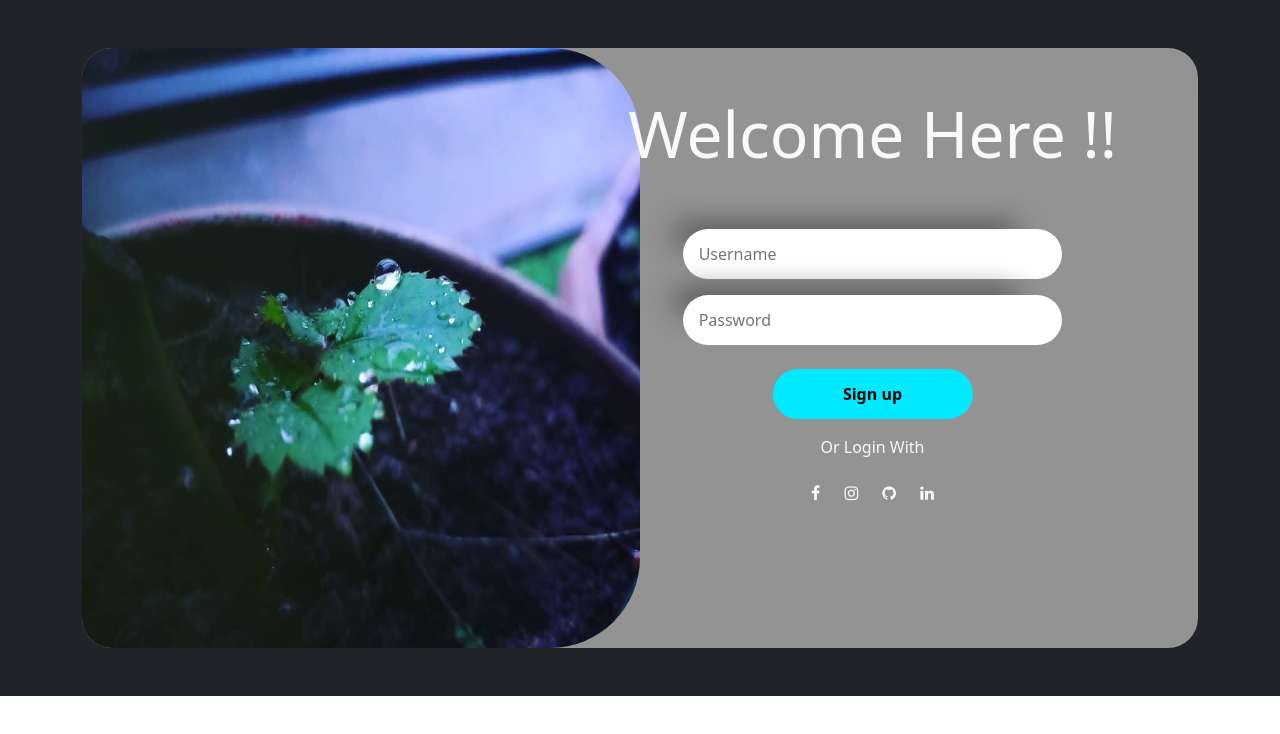
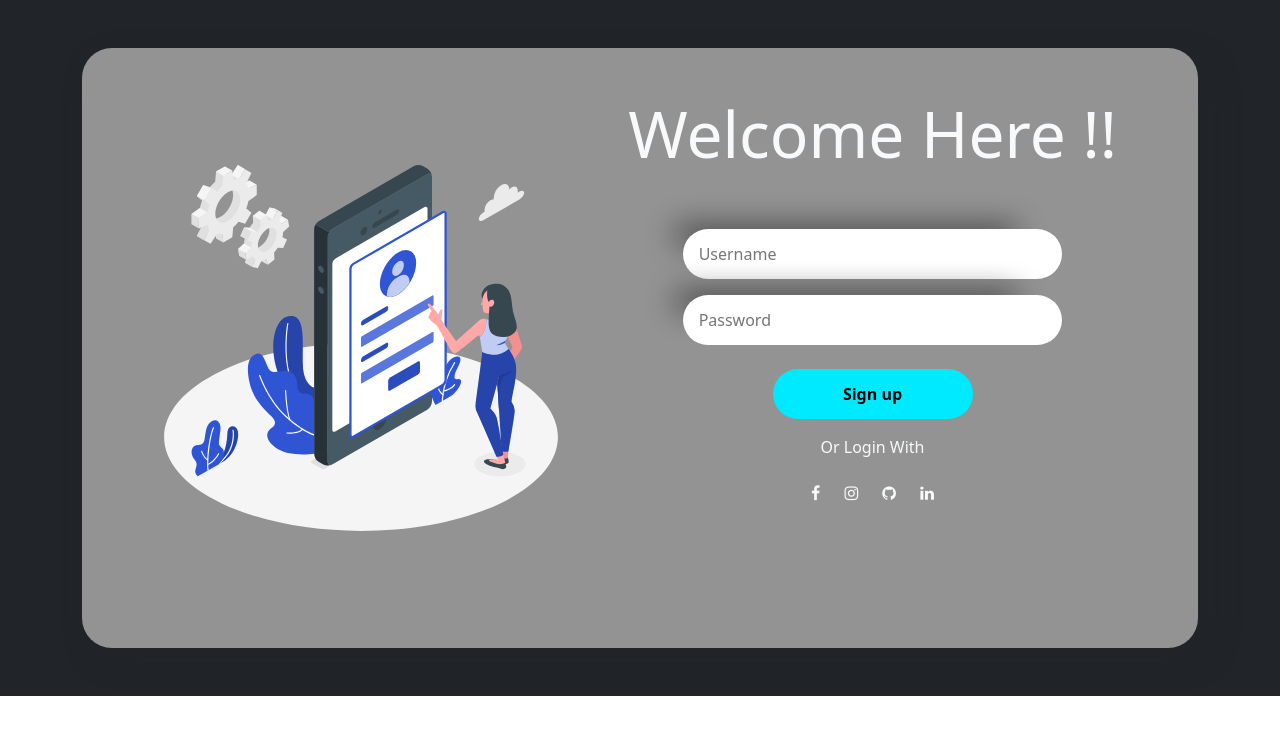
Before and after one commit to Hashim11Mub/Bootstrap, a plain HTML site: page index.html in a window 1280 px wide. Drawn offline with nearby package versions, Linux system fonts and the light colour scheme.

Commit message:
Finished

```diff
--- a/index.html
+++ b/index.html
@@ -15,7 +15,7 @@
     <div class="container">
         <div class="row g-0">
             <div class="col-lg-5">
-                <img src="mr.wagh_1811-20220312-0003.jpg">
+                <img src="login.svg">
             </div>
             <div class="col-lg-7 text-center py-5">
                 <h1 class="animate__animated animate__jackInTheBox text-light text-align-start">Welcome Here !!</h1>
```
Also changed, not shown: login.svg (added), mr.wagh_1811-20220312-0003.jpg (deleted).
